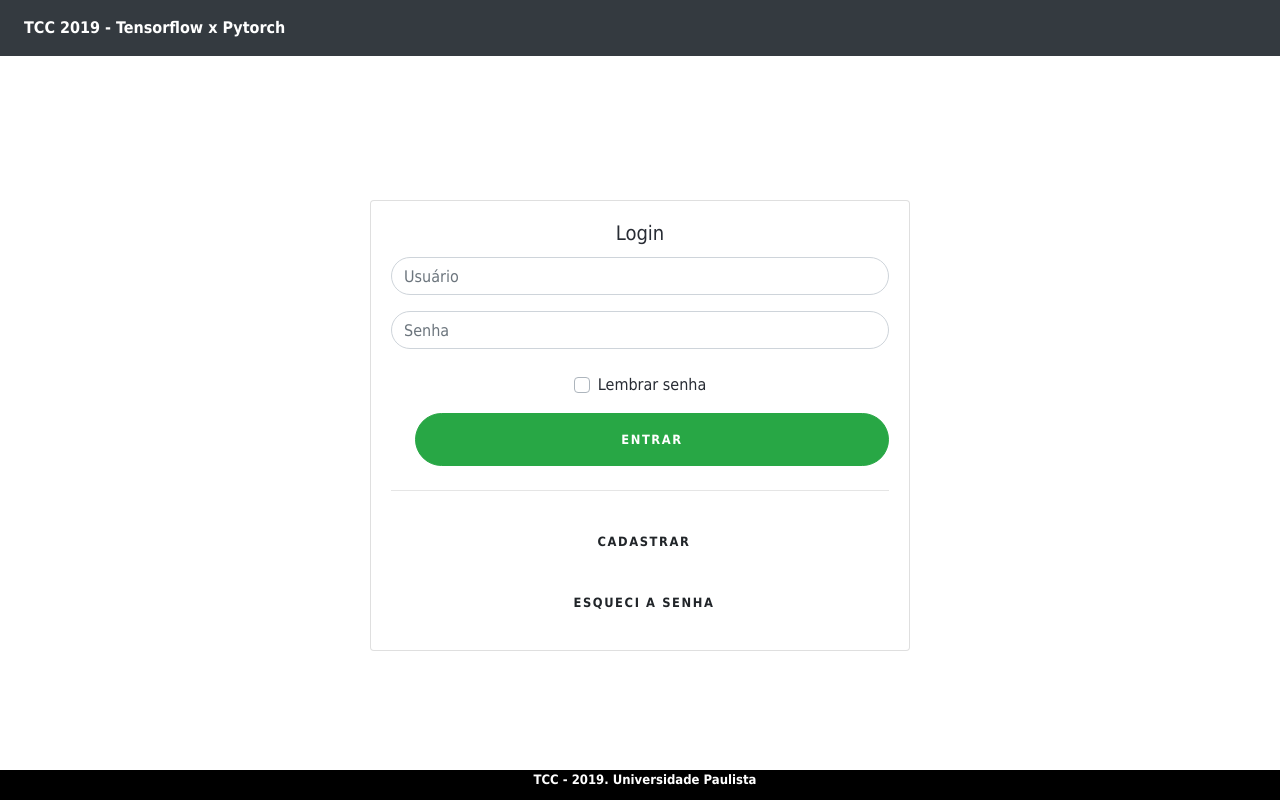
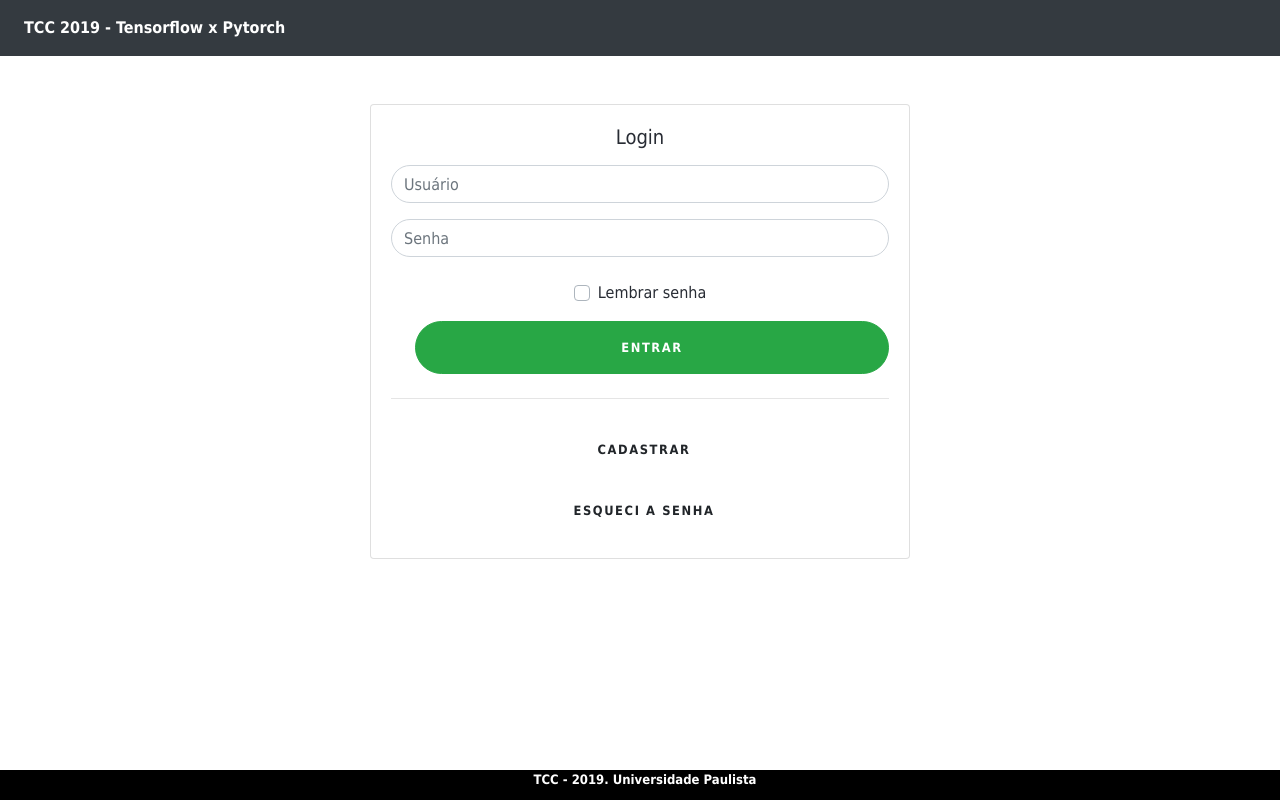
Before and after one commit to matheusangelo/material-bootstrap-react, a React (Create React App) app: page / in a window 1280 px wide. Built offline with nearby package versions, Linux system fonts and the light colour scheme.

Commit message:
Ajuste Layout

```diff
--- a/src/components/login/Login.jsx
+++ b/src/components/login/Login.jsx
@@ -22,17 +22,12 @@ class Login extends Component {
                         </ul>
                     </div>
                 </nav>
-                <Container>
-                    <br />
-                    <br />
-                    <br />
-                    <br />
+                <Container className="mb-5">
                     <Row className="mt-5">
                         <div className="col-6 mx-auto">
                             <Card>
                                 <CardBody>
-                                    <h5 className="card-title text-center">Login
-                            </h5>
+                                    <h5 className="card-title text-center mb-3">Login</h5>
                                     <form className="form-signin">
                                         <div className="form-label-group">
                                             <input type="email" id="inputEmail" className="form-control" placeholder="Usuário" required autofocus />
```
